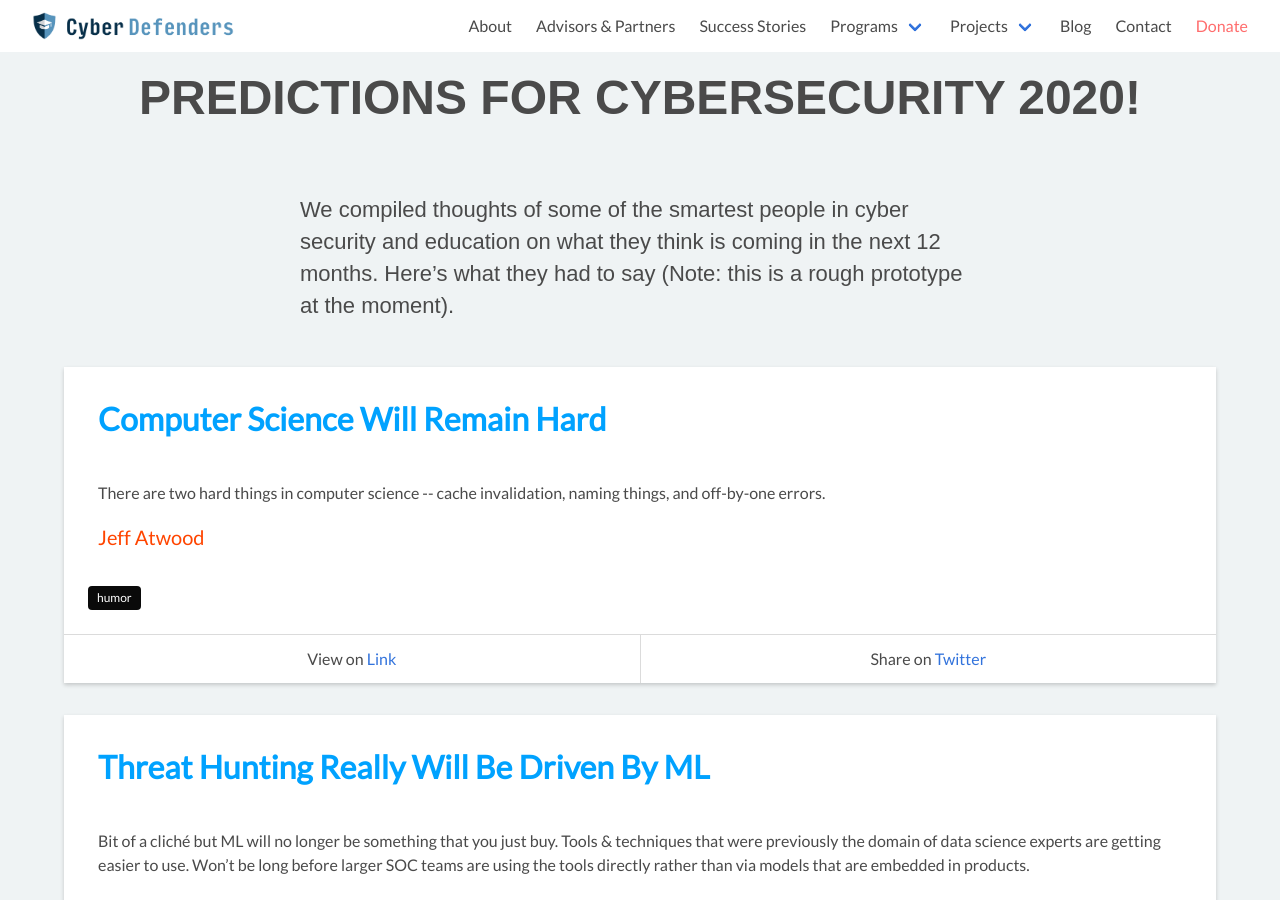
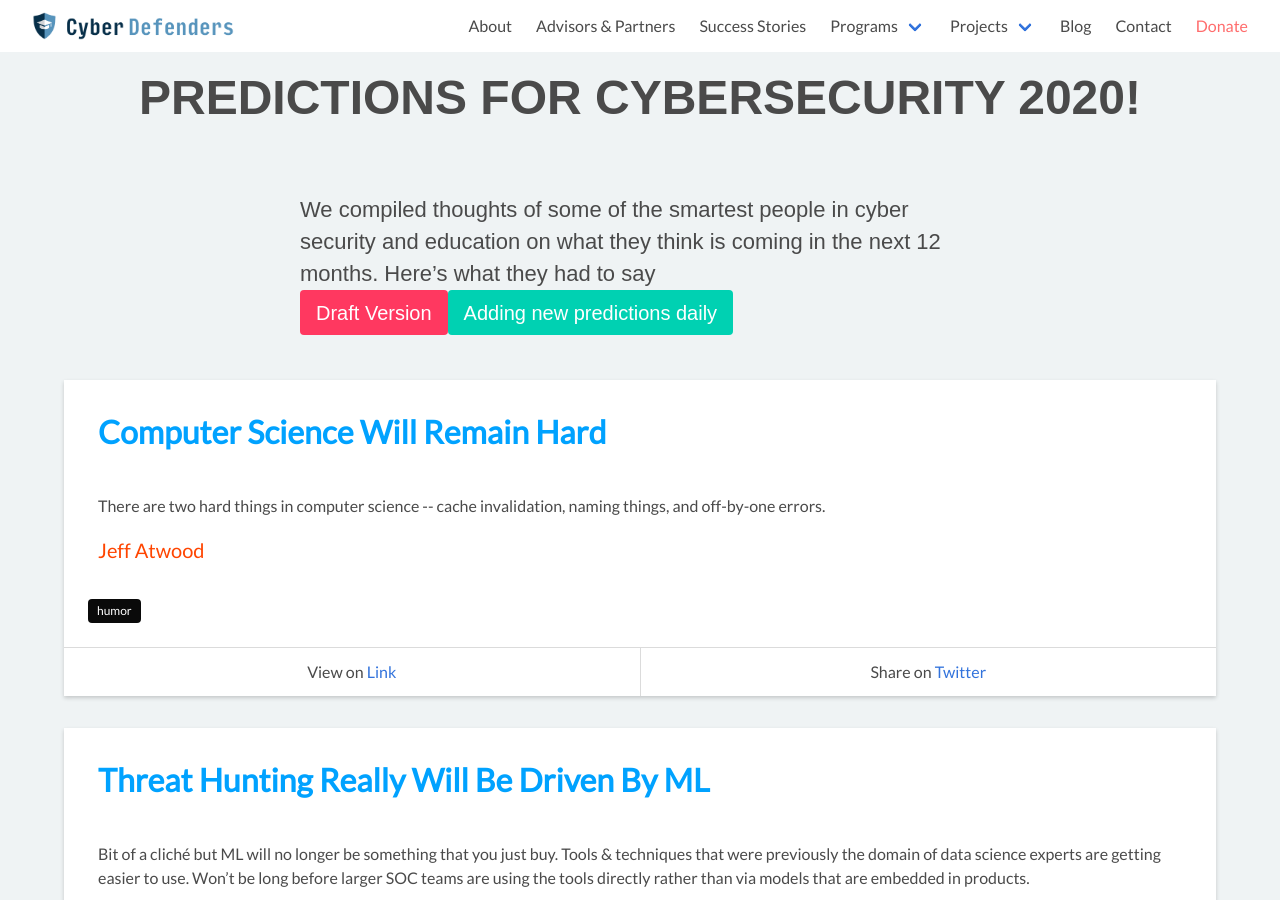
Before and after one commit to cyberdefendersprogram/www-homepage, a Jekyll site: the page built from 2020-predictions.html, in a window 1280 px wide and 900 px high. Built offline with Jekyll 4.4.1, drawn with Linux system fonts in a browser that asks for light colours; nearby versions of some CDN libraries.

Commit message:
Update 2020-predictions.html

```diff
--- a/2020-predictions.html
+++ b/2020-predictions.html
@@ -7,7 +7,8 @@ permalink: /predictions-2020/
     <div class="container">
         <div class="hero">
             <h1 class="predictions-headline">Predictions for Cybersecurity 2020!</h1>
-            <p class="predictions-tagline">We compiled thoughts of some of the smartest people in cyber security and education on what they think is coming in the next 12 months. Here’s what they had to say (Note: this is a rough prototype at the moment).</p>
+            <p class="predictions-tagline">We compiled thoughts of some of the smartest people in cyber security and education on what they think is coming in the next 12 months. Here’s what they had to say<br/><span class="button is-medium is-danger">Draft Version</span><span class="button is-medium is-primary">Adding new predictions daily</span></p>
+
         </div>
     </div>
 </section>
```
